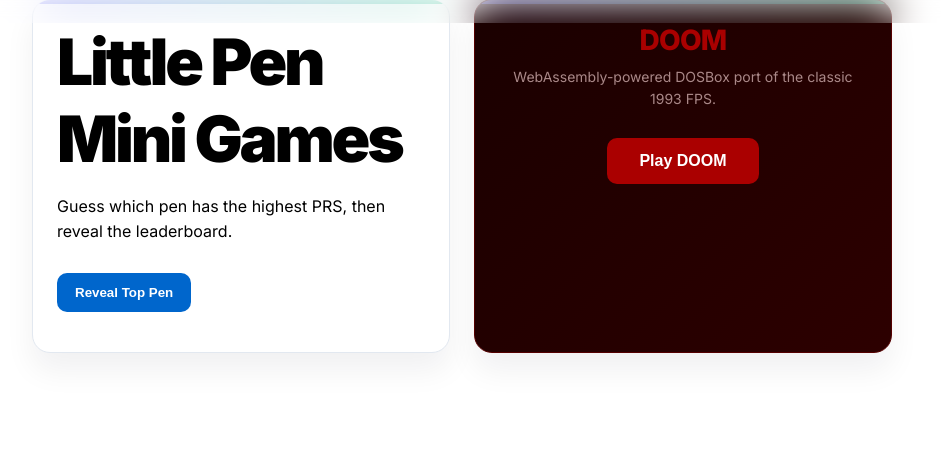
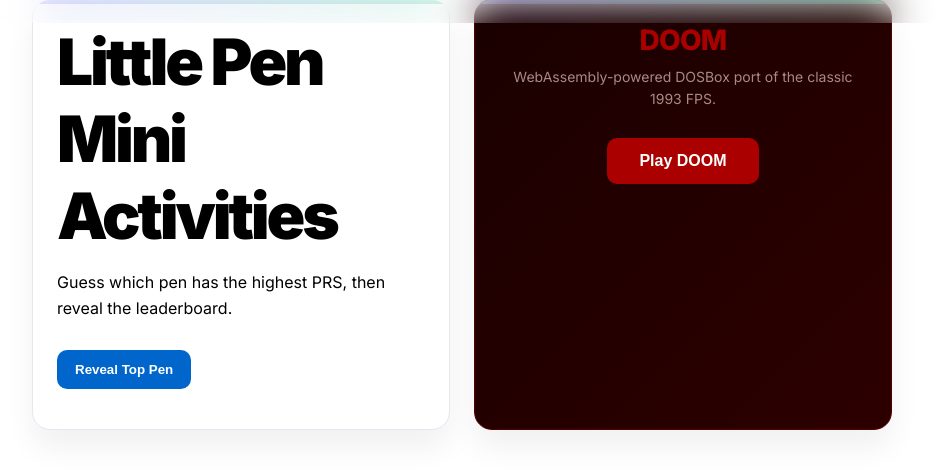
Before and after one commit to the-kitten-strikes-back/psc-official, a Flask app: page /entertainmentsystem in a window 1280 px wide. Shown: the part 41-512 px from the top of the page, without its empty margins (178-1122 px from the left). Run offline with Flask 3, Linux system fonts and the light colour scheme; data that the repository does not hold is empty.

Commit message:
removed the word 'g a m e'.

```diff
--- a/app.py
+++ b/app.py
@@ -152,7 +152,7 @@ REGION_LABELS = {
 PSC_DAY_INFO = {
     "name": "PSC Day",
     "date_label": "First Saturday of November",
-    "summary": "A yearly vault-open celebration for trades, rankings, reviews, games, and community awards.",
+    "summary": "A yearly vault-open celebration for trades, rankings, reviews, activities, and community awards.",
 }
 PSC_SYSTEM_PROMPT = (
     "You are PSC Assistant, the official chatbot for the Pen Storage Company (PSC). "
@@ -1880,7 +1880,7 @@ def famous_pens():
 
 
 @app.route("/entertainmentsystem")
-def games():
+def entertainment_system():
     pens = Pens.query.order_by(Pens.prs.desc()).limit(8).all()
     return render_template("entertainmentsystem.html", pens=pens)
 
--- a/templates/community.html
+++ b/templates/community.html
@@ -23,7 +23,7 @@
     <header><nav><div class="nav-container"><a href="{{ url_for('home') }}" class="logo"><img src="{{ url_for('static', filename='logo.png') }}" alt="PSC Logo">PSC</a><ul class="nav-links"><li><a href="{{ url_for('home') }}">Home</a></li><li><a href="{{ url_for('newsletter') }}">Newsletter</a></li><li><a href="{{ url_for('reviews') }}">Reviews</a></li><li><a href="{{ url_for('members') if current_user.is_authenticated else url_for('login') }}">Members</a></li></ul></div></nav></header>
     <main class="wrap">
         <h1>PSC Community Hub</h1>
-        <p class="lead">General chat, region energy, newsletter access, easter eggs, mini games, and a more welcoming community front door.</p>
+        <p class="lead">General chat, region energy, newsletter access, easter eggs, mini activities, and a more welcoming community front door.</p>
         <div class="grid">
             <section class="card">
                 <h2>General Chat</h2>
@@ -59,7 +59,7 @@
                 <div class="quick-links">
                     <a href="{{ url_for('merch') if current_user.is_authenticated else url_for('login') }}">Merch Drops</a>
                     <a href="{{ url_for('regions') }}">Region Pages</a>
-                    <a href="{{ url_for('games') }}">Mini Games</a>
+                    <a href="{{ url_for('entertainment_system') }}">Mini Activities</a>
                     <a href="{{ url_for('famous_pens') }}">Famous Pens</a>
                     <a href="{{ url_for('retired_pens') }}">Retired Pens</a>
                     <a href="{{ url_for('psc_day') }}">PSC Day</a>
--- a/templates/dashboard.html
+++ b/templates/dashboard.html
@@ -251,7 +251,7 @@
                     </div>
                     <div class="update-card">
                         <h3>Community Hub</h3>
-                        <p>General chat, newsletter archive, games, famous pens, and region pages are all live.</p>
+                        <p>General chat, newsletter archive, activities, famous pens, and region pages are all live.</p>
                         <a class="mini-link" href="{{ url_for('community') }}">Enter hub</a>
                     </div>
                     <div class="update-card">
--- a/templates/entertainmentsystem.html
+++ b/templates/entertainmentsystem.html
@@ -3,16 +3,16 @@
 <head>
     <meta charset="UTF-8">
     <meta name="viewport" content="width=device-width, initial-scale=1.0">
-    <title>PSC Mini Games</title>
+    <title>PSC Mini Activities</title>
     <link rel="stylesheet" href="{{ url_for('static', filename='styles.css') }}">
-    <style>.wrap{max-width:900px;margin:0 auto;padding:40px 20px 80px}.card{background:#fff;border:1px solid #e2e8f0;border-radius:18px;padding:24px;box-shadow:0 18px 30px rgba(15,23,42,.06)}button{margin-top:12px;padding:12px 18px;border:none;border-radius:10px;background:#0066cc;color:#fff;font-weight:700;cursor:pointer}.doom-card{background:linear-gradient(135deg,#1a0000,#2d0000);border-color:#500;text-align:center}.doom-card h2{color:#a00;font-size:28px;margin-bottom:8px}.doom-card p{color:#a88;font-size:14px;margin-bottom:16px}.doom-card button{background:#a00;font-size:16px;padding:14px 32px}.doom-card button:hover{background:#c00}.games-grid{display:grid;gap:24px;grid-template-columns:1fr 1fr}</style>
+    <style>.wrap{max-width:900px;margin:0 auto;padding:40px 20px 80px}.card{background:#fff;border:1px solid #e2e8f0;border-radius:18px;padding:24px;box-shadow:0 18px 30px rgba(15,23,42,.06)}button{margin-top:12px;padding:12px 18px;border:none;border-radius:10px;background:#0066cc;color:#fff;font-weight:700;cursor:pointer}.doom-card{background:linear-gradient(135deg,#1a0000,#2d0000);border-color:#500;text-align:center}.doom-card h2{color:#a00;font-size:28px;margin-bottom:8px}.doom-card p{color:#a88;font-size:14px;margin-bottom:16px}.doom-card button{background:#a00;font-size:16px;padding:14px 32px}.doom-card button:hover{background:#c00}.activity-grid{display:grid;gap:24px;grid-template-columns:1fr 1fr}</style>
 </head>
 <body>
     <header><nav><div class="nav-container"><a href="{{ url_for('home') }}" class="logo"><img src="{{ url_for('static', filename='logo.png') }}" alt="PSC Logo">PSC</a><ul class="nav-links"><li><a href="{{ url_for('community') }}">Community</a></li></ul></div></nav></header>
     <main class="wrap">
-        <div class="games-grid">
+        <div class="activity-grid">
             <div class="card">
-                <h1>Little Pen Mini Games</h1>
+                <h1>Little Pen Mini Activities</h1>
                 <p>Guess which pen has the highest PRS, then reveal the leaderboard.</p>
                 <ul>
                     {% for pen in pens %}
--- a/templates/psc_day.html
+++ b/templates/psc_day.html
@@ -15,7 +15,7 @@
             <p class="lead">{{ psc_day.date_label }}</p>
             <p>{{ psc_day.summary }}</p>
             <h2>Planned Features</h2>
-            <p>Regional meetups, merch preorders, review walls, pen mini-games, famous pen showcases, and donation drives.</p>
+            <p>Regional meetups, merch preorders, review walls, pen mini-activities, famous pen showcases, and donation drives.</p>
             <h2>Top Contributors</h2>
             {% for member in top_members %}
             <p>{{ member.username }} — {{ member.pens_donated }} donations</p>
--- a/templates/sitemap.xml
+++ b/templates/sitemap.xml
@@ -68,7 +68,7 @@
   <priority>0.64</priority>
 </url>
 <url>
-  <loc>https://psc-official.onrender.com/games</loc>
+  <loc>https://psc-official.onrender.com/entertainmentsystem</loc>
   <lastmod>2026-05-24T06:37:20+00:00</lastmod>
   <priority>0.64</priority>
 </url>
@@ -128,7 +128,7 @@
   <priority>0.51</priority>
 </url>
 <url>
-  <loc>https://psc-official.onrender.com/games/doom</loc>
+  <loc>https://psc-official.onrender.com/entertainmentsystem/doom</loc>
   <lastmod>2026-05-24T06:37:20+00:00</lastmod>
   <priority>0.51</priority>
 </url>
--- a/templates/vault.html
+++ b/templates/vault.html
@@ -205,7 +205,7 @@
         <ul class="pen-list">
           <li><strong>The Philosopher's Quill</strong> — Handcrafted in 1847, allegedly used to write drafts of existential philosophy</li>
           <li><strong>Midnight Aurora</strong> — A limited run from 1923, never used, still sealed in original brass packaging</li>
-          <li><strong>The Echo</strong> — Said to have been traded in a poker game for a small fortune; its current owner keeps it in a vault</li>
+          <li><strong>The Echo</strong> — Said to have been traded in a poker match for a small fortune; its current owner keeps it in a vault</li>
           <li><strong>Obsidian's Dream</strong> — Crafted from meteorite fragments and obsidian, only 3 exist in the world</li>
           <li><strong>The Archivist</strong> — Pen used by the famous historian to document war records; carries the weight of history</li>
         </ul>
```
Also changed, not shown: templates/doom.html (+5 -5 lines), templates/partnerships.html (+4 -4 lines).
